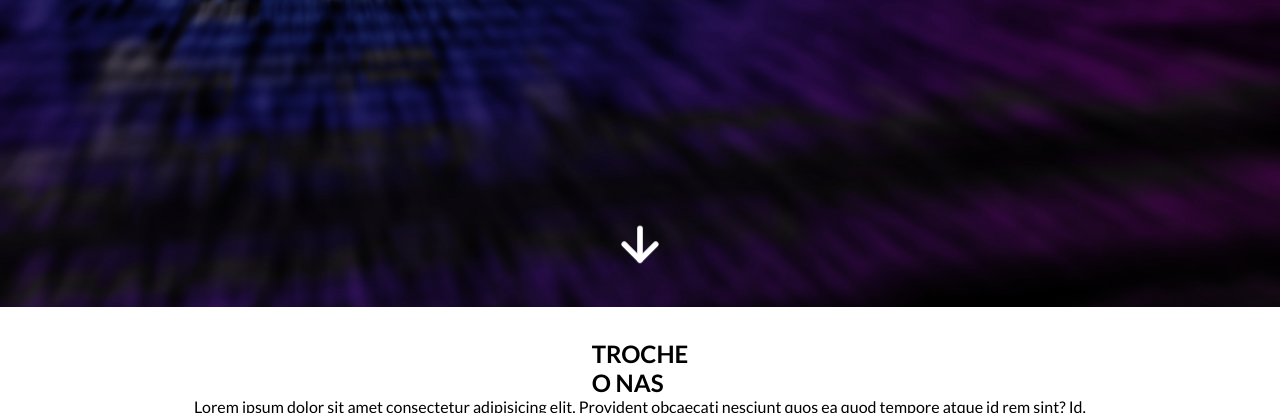
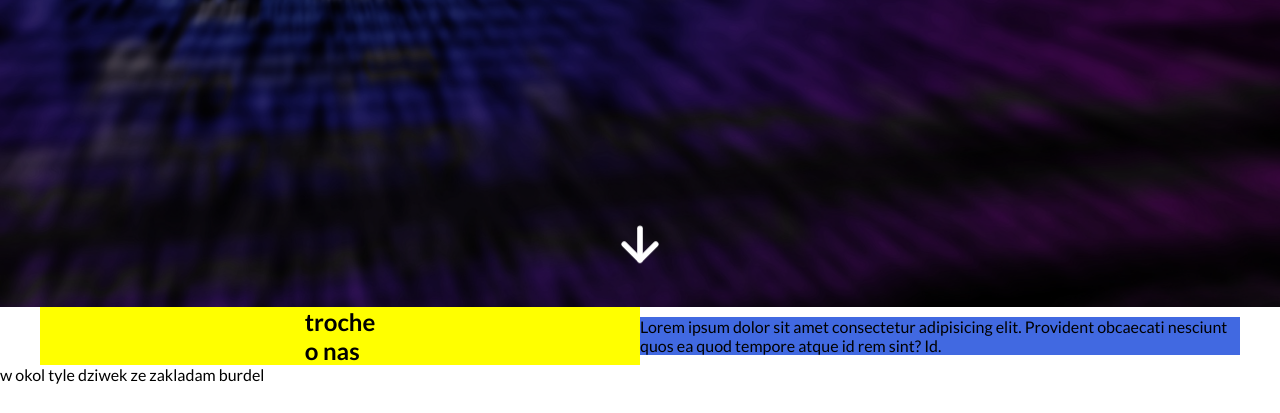
Before and after one commit to Konradb211/KIM, a plain HTML site: page index.html in a window 1280 px wide. Shown: the part 493-906 px from the top of the page. After the commit the page ends 877 px from the top, so only its background shows below. Drawn offline with Linux system fonts and the light colour scheme.

Commit message:
section main poprawa

```diff
--- a/index.html
+++ b/index.html
@@ -56,17 +56,23 @@
     <main class="main">
         <section class="about-us" id="about-us">
             <div class="wrapper">
-                <div class="about-us__box">
-                    <div class="about-us__box-title">
-                        <h1>troche</h1>
-                        <h1>o nas</h1>
+                <div class="about-us__boxes">
+                    <div class="about-us__boxes about-us__boxes-one">
+                        <div class="about-us__boxes-title">
+                            <h1>troche</h1>
+                            <h1>o nas</h1>
+                        </div>
                     </div>
-                    <div class="about-us__box-text">
-                        <p>Lorem ipsum dolor sit amet consectetur adipisicing elit. Provident obcaecati nesciunt quos ea
-                            quod tempore atque id rem sint? Id.</p>
+                    <div class="about-us__boxes about-us__boxes-two">
+                        <div class="about-us__boxes-text">
+                            <p>Lorem ipsum dolor sit amet consectetur adipisicing elit. Provident obcaecati nesciunt
+                                quos ea
+                                quod tempore atque id rem sint? Id.</p>
+                        </div>
                     </div>
                 </div>
-                <div class="about-us__cards">
+            </div>
+            <!-- <div class="about-us__cards">
                     <div class="about-us__card-one">
                         <button><i class="far fa-question-circle"></i></button>
                         <div class="about-us__card-text">
@@ -85,10 +91,14 @@
                                 consequatur cumque.</p>
                         </div>
                     </div>
-                </div>
+                </div> -->
             </div>
         </section>
     </main>
+
+    <footer>
+        <p>w okol tyle dziwek ze zakladam burdel</p>
+    </footer>
 
     <script src="js/main.js"></script>
 </body>
--- a/sass/style.scss
+++ b/sass/style.scss
@@ -171,15 +171,21 @@ body {
 //O NAS
 
 .about-us {
-	&__box {
+	overflow: hidden;
+
+	&__boxes {
 		display: flex;
-		margin-top: 2em;
 		justify-content: center;
 		align-items: center;
-		flex-direction: column;
-		&-title {
-			text-transform: uppercase;
-			font-weight: bold;
+
+		&-one {
+			background-color: yellow;
+			width: 50%;
+		}
+
+		&-two {
+			background-color: royalblue;
+			width: 50%;
 		}
 	}
 }
```
Also changed, not shown: css/style.css, 2 other files.
